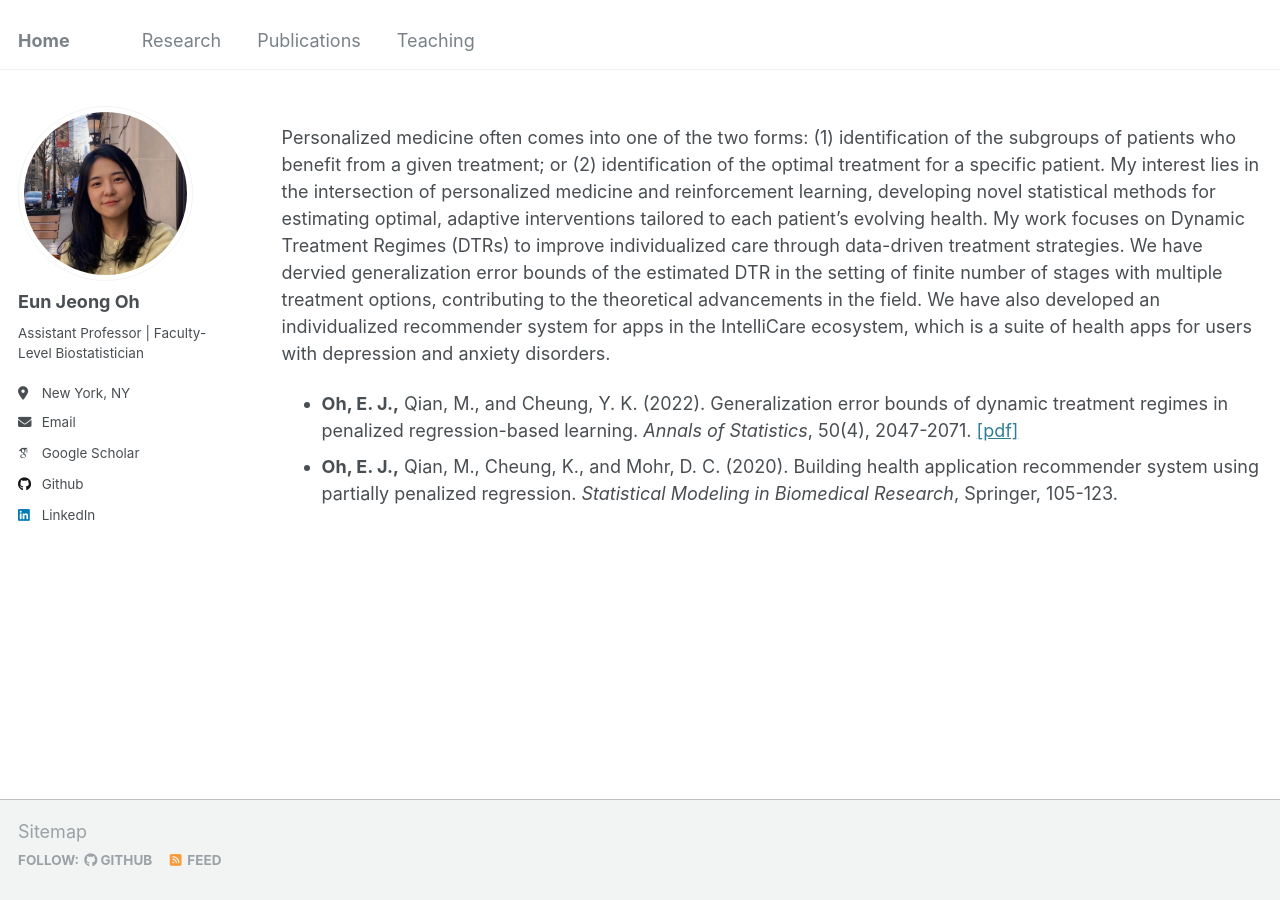
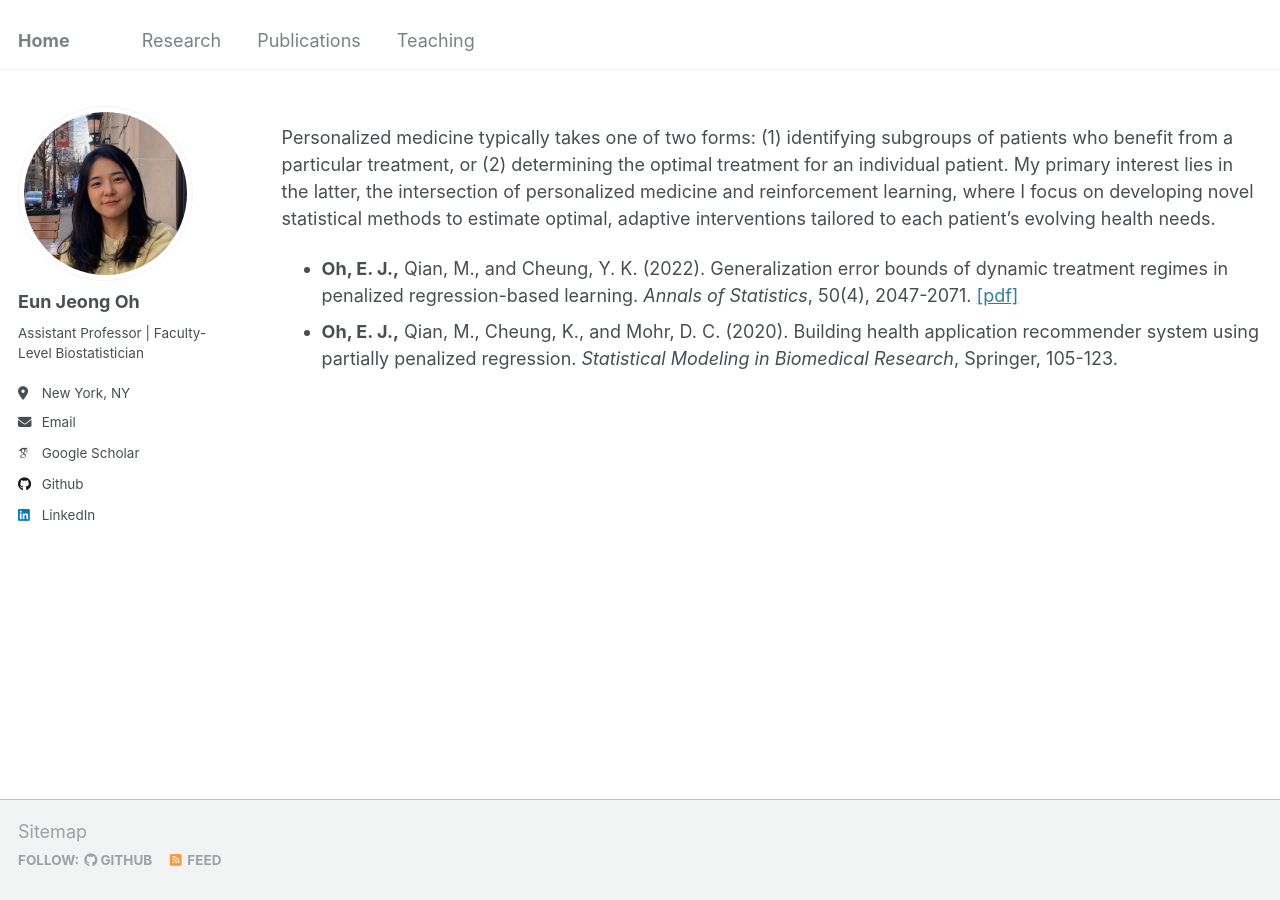
Before and after one commit to oheunj/oheunj.github.io, a Jekyll site: the page built from _pages/research.md, in a window 1280 px wide. Built offline with Jekyll 4.4.1, drawn with Linux system fonts in a browser that asks for light colours; some web fonts are replaced.

Commit message:
Update research.md

```diff
--- a/_pages/research.md
+++ b/_pages/research.md
@@ -10,7 +10,9 @@
 {% include base_path %}
 
 
-Personalized medicine often comes into one of the two forms: (1) identification of the subgroups of patients who benefit from a given treatment; or (2) identification of the optimal treatment for a specific patient. My interest lies in the intersection of personalized medicine and reinforcement learning, developing novel statistical methods for estimating optimal, adaptive interventions tailored to each patient's evolving health. My work focuses on Dynamic Treatment Regimes (DTRs) to improve individualized care through data-driven treatment strategies. We have dervied generalization error bounds of the estimated DTR in the setting of finite number of stages with multiple treatment options, contributing to the theoretical advancements in the field. We have also developed an individualized recommender system for apps in the IntelliCare ecosystem, which is a suite of health apps for users with depression and anxiety disorders.
-
+Personalized medicine typically takes one of two forms: (1) identifying subgroups of patients who benefit from a particular treatment, or (2) determining the optimal treatment for an individual patient. My primary interest lies in the latter, the intersection of personalized medicine and reinforcement learning, where I focus on developing novel statistical methods to estimate optimal, adaptive interventions tailored to each patient's evolving health needs.
+<!--
+My work focuses on Dynamic Treatment Regimes (DTRs) to improve individualized care through data-driven treatment strategies. We have dervied generalization error bounds of the estimated DTR in the setting of finite number of stages with multiple treatment options, contributing to the theoretical advancements in the field. We have also developed an individualized recommender system for apps in the IntelliCare ecosystem, which is a suite of health apps for users with depression and anxiety disorders.
+-->
 * __Oh, E. J.,__ Qian, M., and Cheung, Y. K. (2022). Generalization error bounds of dynamic treatment regimes in penalized regression-based learning. _Annals of Statistics_, 50(4), 2047-2071. [[pdf]](https://par.nsf.gov/servlets/purl/10429985)
 * __Oh, E. J.,__ Qian, M., Cheung, K., and Mohr, D. C. (2020). Building health application recommender system using partially penalized regression. _Statistical Modeling in Biomedical Research_, Springer, 105-123.
```
